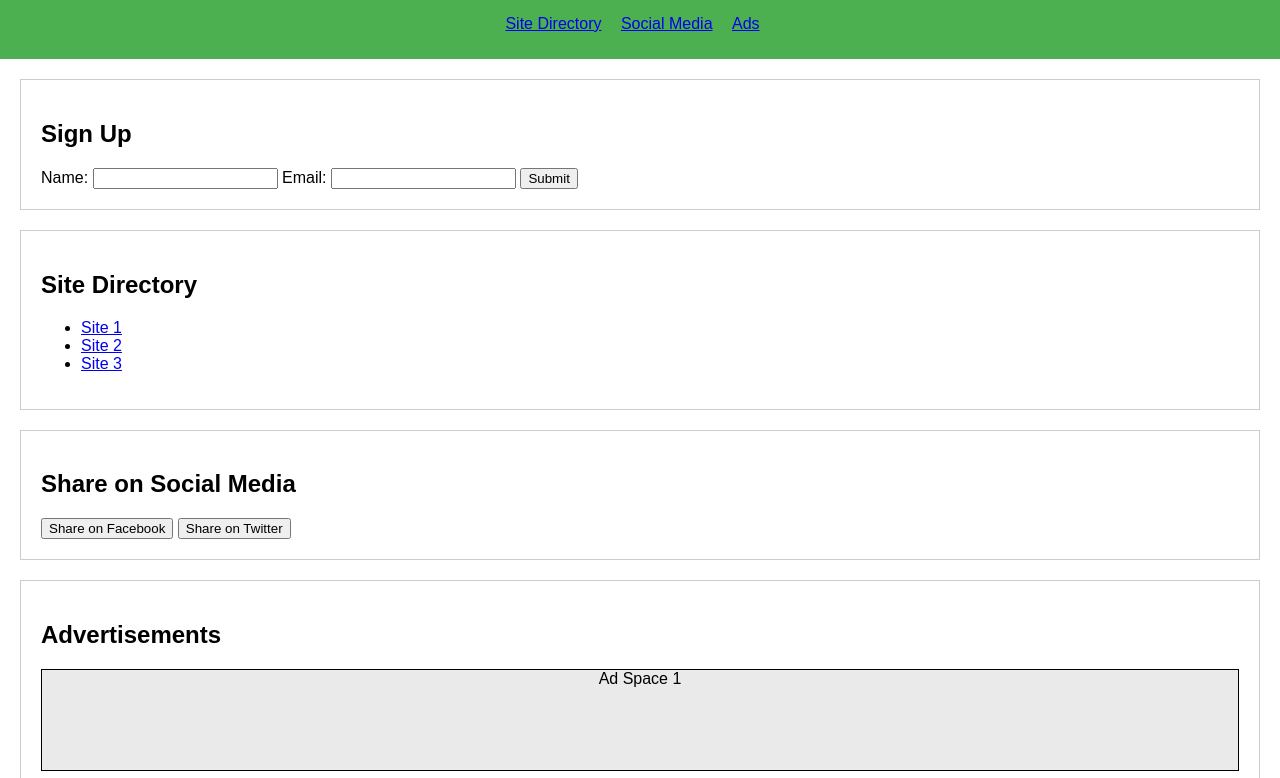
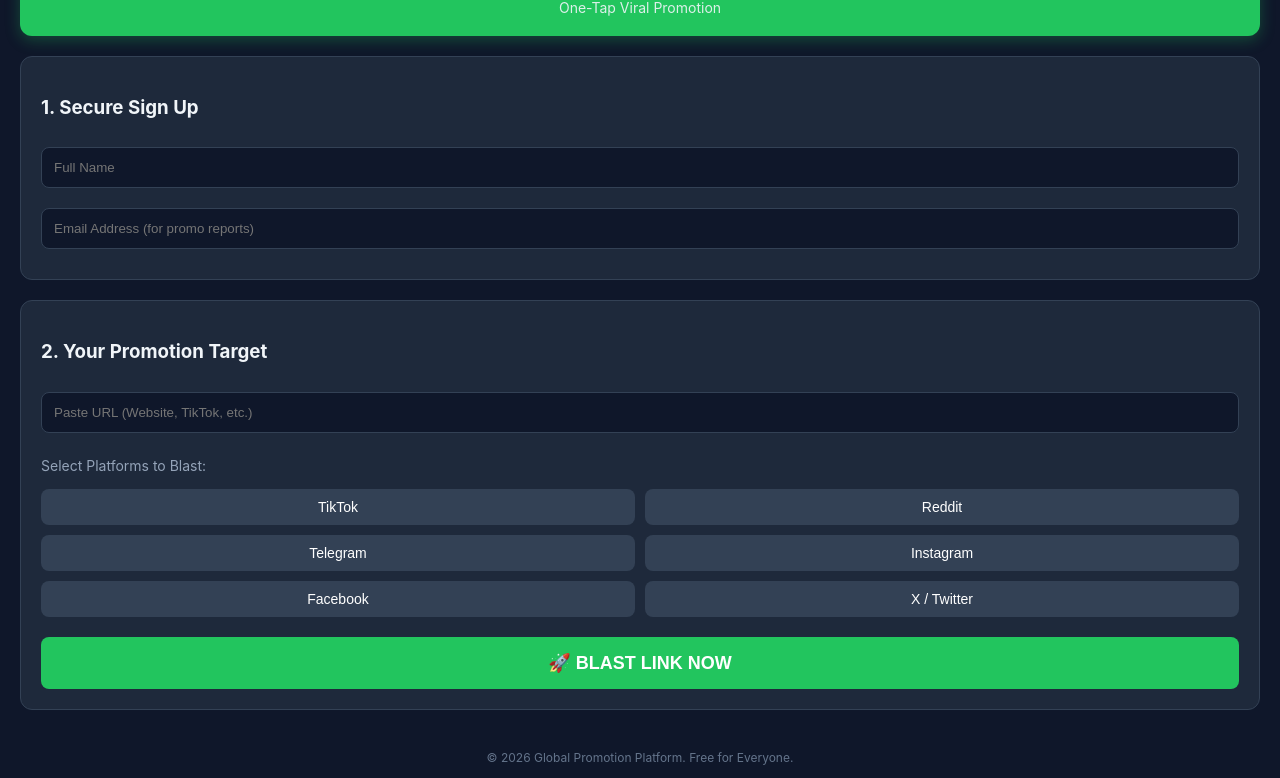
Before and after one commit to PoweredByGoogle/Promoter, a website: page index.html in a window 1280 px wide. Shown: the part 75-853 px from the top of the page. Drawn offline with Linux system fonts and the light colour scheme.

Commit message:
Update index.html

```diff
--- a/index.html
+++ b/index.html
@@ -3,68 +3,72 @@
 <head>
     <meta charset="UTF-8">
     <meta name="viewport" content="width=device-width, initial-scale=1.0">
-    <title>Site Promotion Platform</title>
-    <link rel="stylesheet" href="styles.css">
+    <title>Global Link Booster | One-Tap Promotion</title>
+    <style>
+        :root { --primary: #22c55e; --dark: #0f172a; --card: #1e293b; --text: #f1f5f9; }
+        body { background: var(--dark); color: var(--text); font-family: 'Inter', sans-serif; margin: 0; padding: 20px; }
+        header { text-align: center; padding: 20px 0; background: var(--primary); border-radius: 12px; margin-bottom: 20px; box-shadow: 0 4px 15px rgba(34, 197, 94, 0.3); }
+        h1 { margin: 0; font-size: 24px; color: #fff; }
+
+        .card { background: var(--card); border-radius: 12px; padding: 20px; margin-bottom: 20px; border: 1px solid #334155; }
+        input { width: 100%; padding: 12px; margin: 10px 0; border-radius: 8px; border: 1px solid #334155; background: #0f172a; color: #fff; box-sizing: border-box; }
+
+        .promo-grid { display: grid; grid-template-columns: 1fr 1fr; gap: 10px; margin-top: 15px; }
+        .platform-btn { background: #334155; border: none; color: white; padding: 10px; border-radius: 8px; cursor: pointer; font-size: 14px; transition: 0.2s; }
+        .platform-btn.active { background: var(--primary); font-weight: bold; }
+
+        .blast-btn { width: 100%; background: var(--primary); color: white; border: none; padding: 15px; border-radius: 8px; font-size: 18px; font-weight: bold; margin-top: 20px; cursor: pointer; }
+        .footer { text-align: center; font-size: 12px; color: #64748b; margin-top: 40px; }
+    </style>
 </head>
 <body>
-    <header>
-        <h1>Welcome to Our Site Promotion Platform</h1>
-        <nav>
-            <ul>
-                <li><a href="#directory">Site Directory</a></li>
-                <li><a href="#social">Social Media</a></li>
-                <li><a href="#ads">Ads</a></li>
-            </ul>
-        </nav>
-    </header>
-    <main>
-        <section id="form">
-            <h2>Sign Up</h2>
-            <form action="/submit" method="POST">
-                <label for="name">Name:</label>
-                <input type="text" id="name" name="name" required>
-                <label for="email">Email:</label>
-                <input type="email" id="email" name="email" required>
-                <button type="submit">Submit</button>
-            </form>
-        </section>
-        <section id="directory">
-            <h2>Site Directory</h2>
-            <ul>
-                <li><a href="#">Site 1</a></li>
-                <li><a href="#">Site 2</a></li>
-                <li><a href="#">Site 3</a></li>
-            </ul>
-        </section>
-        <section id="social">
-            <h2>Share on Social Media</h2>
-            <button onclick="shareOnFacebook()">Share on Facebook</button>
-            <button onclick="shareOnTwitter()">Share on Twitter</button>
-            <script>
-                function shareOnFacebook() {
-                    window.open('https://www.facebook.com/sharer/sharer.php?u=' + encodeURIComponent(window.location.href));
-                }
-                function shareOnTwitter() {
-                    window.open('https://twitter.com/intent/tweet?url=' + encodeURIComponent(window.location.href));
-                }
-            </script>
-        </section>
-        <section id="ads">
-            <h2>Advertisements</h2>
-            <div class="ad-space">Ad Space 1</div>
-            <div class="ad-space">Ad Space 2</div>
-        </section>
-    </main>
-    <footer>
-        <p>&copy; 2026 Site Promotion Platform</p>
-    </footer>
-    <style>
-        body { font-family: Arial, sans-serif; margin: 0; padding: 0; }
-        header { background: #4CAF50; color: white; padding: 10px; text-align: center; }
-        nav ul { list-style: none; padding: 0; }
-        nav ul li { display: inline; margin-right: 15px; }
-        section { margin: 20px; padding: 20px; border: 1px solid #ccc; }
-        .ad-space { margin: 10px 0; border: 1px solid #000; height: 100px; text-align: center; }
-    </style>
+
+<header>
+    <h1>Global Link Booster</h1>
+    <p style="margin:5px 0 0; font-size:14px; opacity:0.9;">One-Tap Viral Promotion</p>
+</header>
+
+<div class="card">
+    <h3>1. Secure Sign Up</h3>
+    <input type="text" placeholder="Full Name">
+    <input type="email" placeholder="Email Address (for promo reports)">
+</div>
+
+<div class="card">
+    <h3>2. Your Promotion Target</h3>
+    <input type="url" id="targetUrl" placeholder="Paste URL (Website, TikTok, etc.)">
+
+    <p style="font-size:14px; color: #94a3b8;">Select Platforms to Blast:</p>
+    <div class="promo-grid">
+        <button class="platform-btn" onclick="this.classList.toggle('active')">TikTok</button>
+        <button class="platform-btn" onclick="this.classList.toggle('active')">Reddit</button>
+        <button class="platform-btn" onclick="this.classList.toggle('active')">Telegram</button>
+        <button class="platform-btn" onclick="this.classList.toggle('active')">Instagram</button>
+        <button class="platform-btn" onclick="this.classList.toggle('active')">Facebook</button>
+        <button class="platform-btn" onclick="this.classList.toggle('active')">X / Twitter</button>
+    </div>
+
+    <button class="blast-btn" onclick="startPromotion()">🚀 BLAST LINK NOW</button>
+</div>
+
+<div id="status" style="text-align:center; color:var(--primary); font-weight:bold;"></div>
+
+<script>
+    function startPromotion() {
+        const url = document.getElementById('targetUrl').value;
+        if(!url) { alert('Please paste a URL first!'); return; }
+
+        const status = document.getElementById('status');
+        status.innerText = "Connecting to Promotion Servers...";
+
+        setTimeout(() => { status.innerText = "Indexing on Global Directories..."; }, 1500);
+        setTimeout(() => { status.innerText = "✅ Promotion Campaign Started! Check email for reports."; }, 3500);
+    }
+</script>
+
+<div class="footer">
+    &copy; 2026 Global Promotion Platform. Free for Everyone.
+</div>
+
 </body>
 </html>
```
